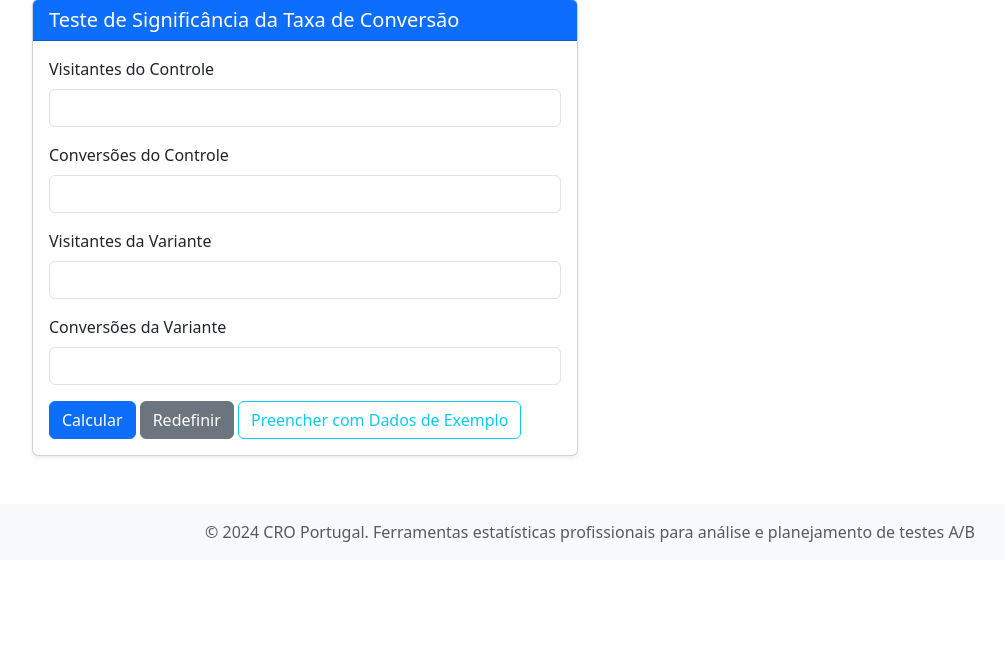
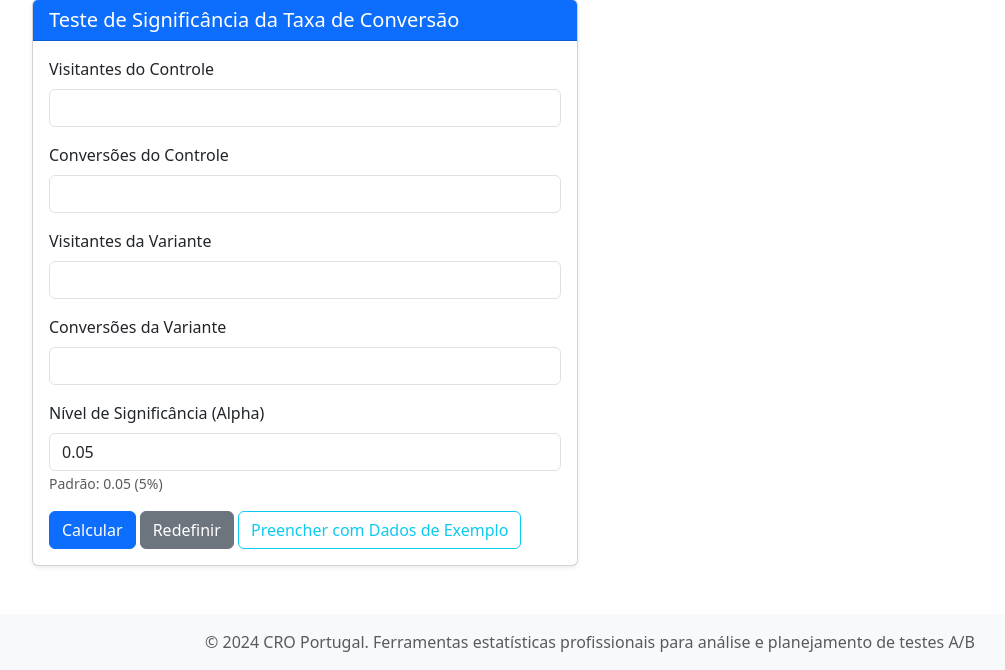
Before and after one commit to jvanalytics/ab-testing-calculator, a Flask app: page /conversion-rate in a window 1280 px wide. Shown: the part 215-885 px from the top of the page, without its empty margins (50-1055 px from the left). Before the commit the page ends 757 px from the top, so only its background shows below. Run offline with Flask 3, Linux system fonts and the light colour scheme.

Commit message:
added p value

```diff
--- a/app.py
+++ b/app.py
@@ -32,20 +32,40 @@
             control_conversions = int(request.form.get('control_conversions', 0))
             variant_visitors = int(request.form.get('variant_visitors', 0))
             variant_conversions = int(request.form.get('variant_conversions', 0))
+            alpha = float(request.form.get('alpha', 0.05))
+
+            # Validate alpha range
+            if alpha < 0.01 or alpha > 0.1:
+                raise ValueError("Alpha deve estar entre 0.01 e 0.1")
 
             result = two_proportion_z_test(
                 control_visitors, control_conversions,
-                variant_visitors, variant_conversions
+                variant_visitors, variant_conversions, alpha
             )
 
             return render_template('conversion_rate.html', result=result,
                                  control_visitors=control_visitors,
                                  control_conversions=control_conversions,
                                  variant_visitors=variant_visitors,
-                                 variant_conversions=variant_conversions)
+                                 variant_conversions=variant_conversions,
+                                 alpha=alpha)
         except (ValueError, ZeroDivisionError) as e:
             error = str(e)
-            return render_template('conversion_rate.html', error=error)
+            # Preserve form values on error
+            # Safely parse alpha - if invalid, use default
+            try:
+                alpha = float(request.form.get('alpha', 0.05))
+                # Validate alpha range
+                if alpha < 0.01 or alpha > 0.1:
+                    alpha = 0.05
+            except (ValueError, TypeError):
+                alpha = 0.05
+            return render_template('conversion_rate.html', error=error,
+                                 control_visitors=request.form.get('control_visitors', ''),
+                                 control_conversions=request.form.get('control_conversions', ''),
+                                 variant_visitors=request.form.get('variant_visitors', ''),
+                                 variant_conversions=request.form.get('variant_conversions', ''),
+                                 alpha=alpha)
 
     return render_template('conversion_rate.html')
 
--- a/templates/conversion_rate.html
+++ b/templates/conversion_rate.html
@@ -44,6 +44,13 @@
                         <label for="variant_conversions" class="form-label">Conversões da Variante</label>
                         <input type="number" class="form-control" id="variant_conversions" name="variant_conversions"
                             value="{{ variant_conversions or '' }}" min="0" required>
+                    </div>
+
+                    <div class="mb-3">
+                        <label for="alpha" class="form-label">Nível de Significância (Alpha)</label>
+                        <input type="number" step="0.01" class="form-control" id="alpha" name="alpha"
+                            value="{{ alpha or 0.05 }}" min="0.01" max="0.1" required>
+                        <small class="form-text text-muted">Padrão: 0.05 (5%)</small>
                     </div>
 
                     <button type="submit" class="btn btn-primary">Calcular</button>
@@ -103,7 +110,7 @@
 
                 {% if 'ci_control_lower' in result %}
                 <div class="mt-4">
-                    <h6>Intervalo de Confiança de 95%</h6>
+                    <h6>Intervalo de Confiança de {{ "%.0f"|format((1 - (alpha or 0.05)) * 100) }}%</h6>
                     <canvas id="ciChart" style="max-height: 200px;"></canvas>
                 </div>
                 {% endif %}
@@ -121,6 +128,7 @@
         document.getElementById('control_conversions').value = '50';
         document.getElementById('variant_visitors').value = '1000';
         document.getElementById('variant_conversions').value = '60';
+        document.getElementById('alpha').value = '0.05';
     }
 </script>
 {% if result and 'ci_control_lower' in result %}
```
Also changed, not shown: utils/statistics.py (+7 -6 lines).
